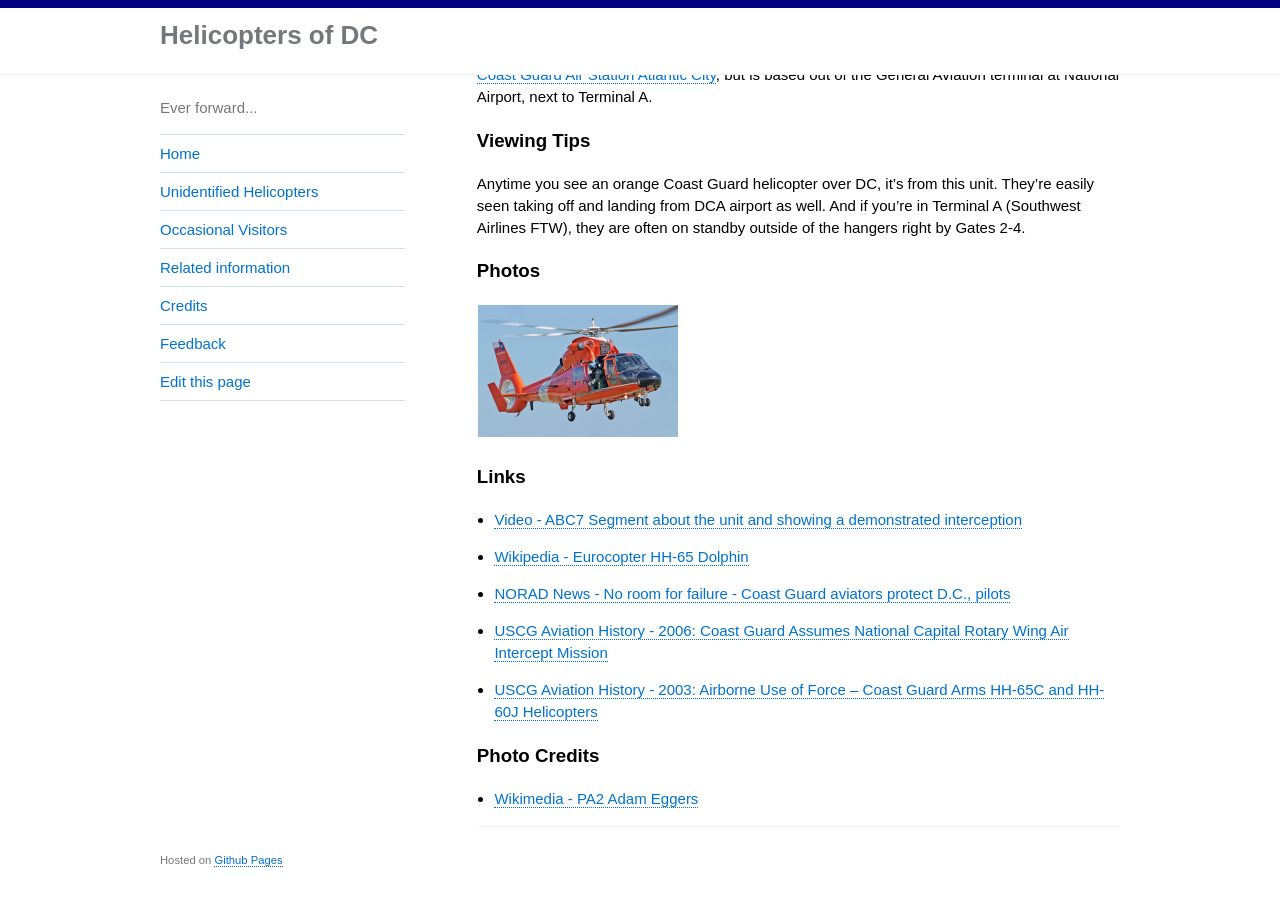
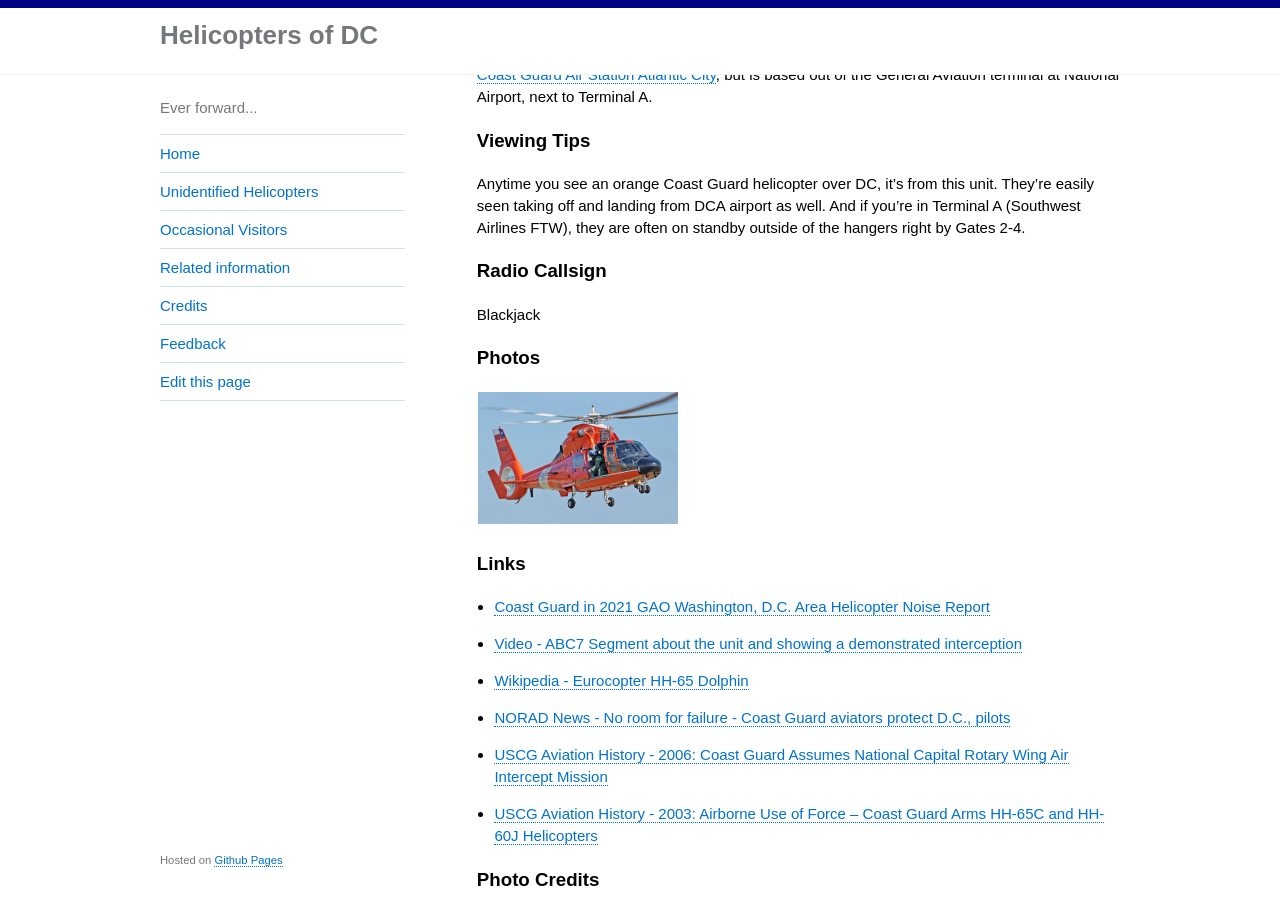
Before and after one commit to gbinal/dc-helicopters, a Jekyll site: the page built from _helicopters/4-us-coast-guard.md, in a window 1280 px wide and 900 px high, scrolled down 1113 px. Built offline with Jekyll 4.4.1, drawn with Linux system fonts in a browser that asks for light colours; some of the changed text lies outside the part shown.

Commit message:
Update 4-us-coast-guard.md

```diff
--- a/_helicopters/4-us-coast-guard.md
+++ b/_helicopters/4-us-coast-guard.md
@@ -10,7 +10,7 @@ image: /pictures/1599px-USCG_HH-65C.jpg
 A set of armed Coast Guard helicopters play a role in the air defense of Washington, DC.  If a small, private airplane comes too close, this is what is sent up to identify, make contact, and if necessary shoot it down.
 
 ### Aircraft Type
-* [MH-65C Dolphin](https://en.wikipedia.org/wiki/Eurocopter_HH-65_Dolphin)
+* [MH-65C Dolphin](https://en.wikipedia.org/wiki/Eurocopter_HH-65_Dolphin) aircraft count as of 2021 GAO report: 3
 
 ### Trackable on Flightradar24 App?
 * No.
@@ -34,6 +34,9 @@ The specific unit that patrols the [Air Defense Identification Zone](https://en.
 
 Anytime you see an orange Coast Guard helicopter over DC, it's from this unit.  They're easily seen taking off and landing from DCA airport as well.  And if you're in Terminal A (Southwest Airlines FTW), they are often on standby outside of the hangers right by Gates 2-4.
 
+### Radio Callsign
+
+Blackjack
 
 ### Photos
 
@@ -43,6 +46,7 @@ Anytime you see an orange Coast Guard helicopter over DC, it's from this unit.
   </table>
 
 ### Links
+* [Coast Guard in 2021 GAO Washington, D.C. Area Helicopter Noise Report](https://hyp.is/TnbKvBV0EeyakEv60QTstQ/www.gao.gov/assets/gao-21-200.pdf)
 * [Video - ABC7 Segment about the unit and showing a demonstrated interception](https://www.youtube.com/watch?v=6cIk-5t2Bbc&frags=pl%2Cwn)
 * [Wikipedia - Eurocopter HH-65 Dolphin](https://en.wikipedia.org/wiki/Eurocopter_HH-65_Dolphin)
 * [NORAD News - No room for failure - Coast Guard aviators protect D.C., pilots](http://www.norad.mil/Newsroom/Article/578611/no-room-for-failure-coast-guard-aviators-protect-dc-pilots/)
```
